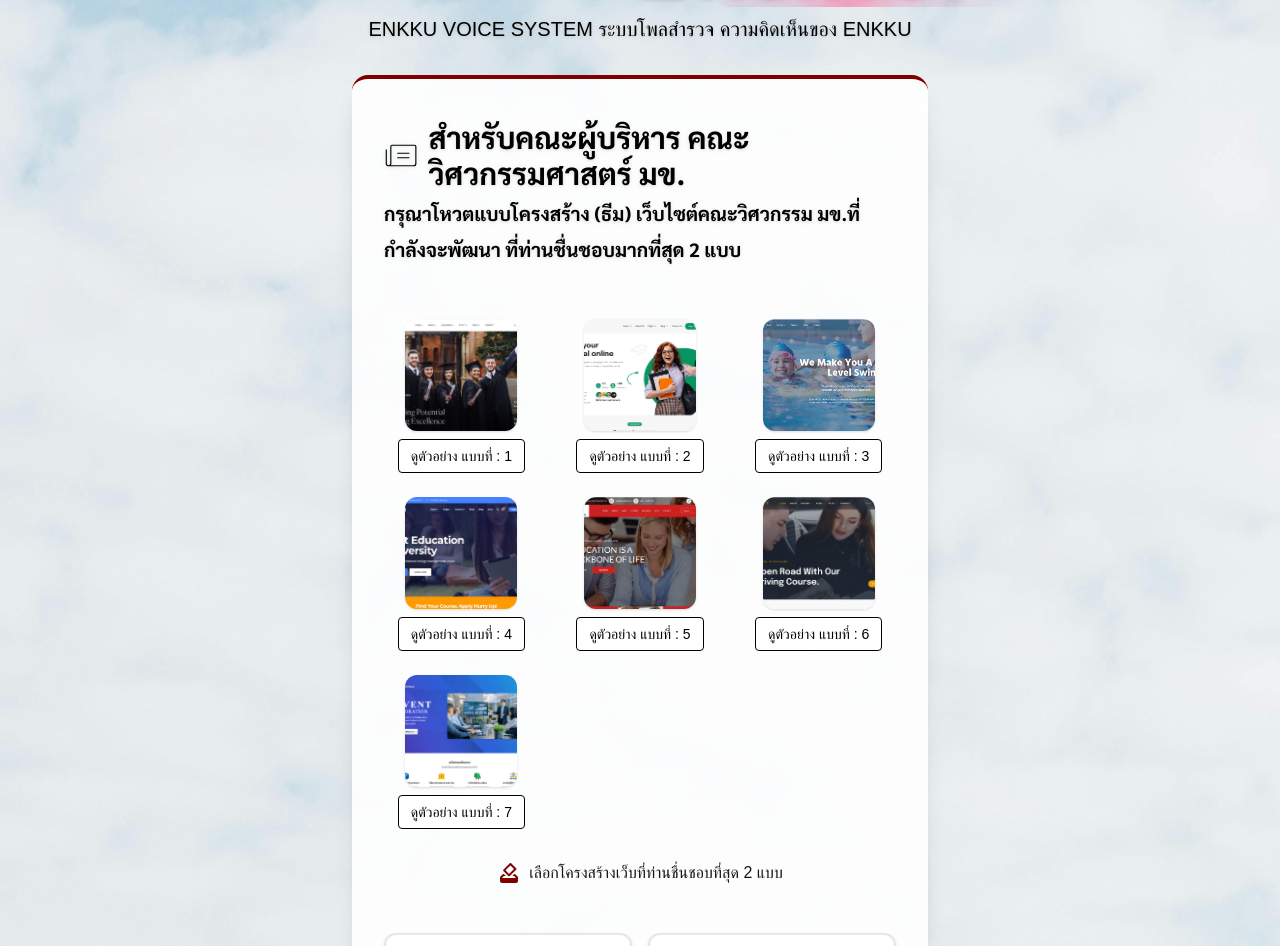
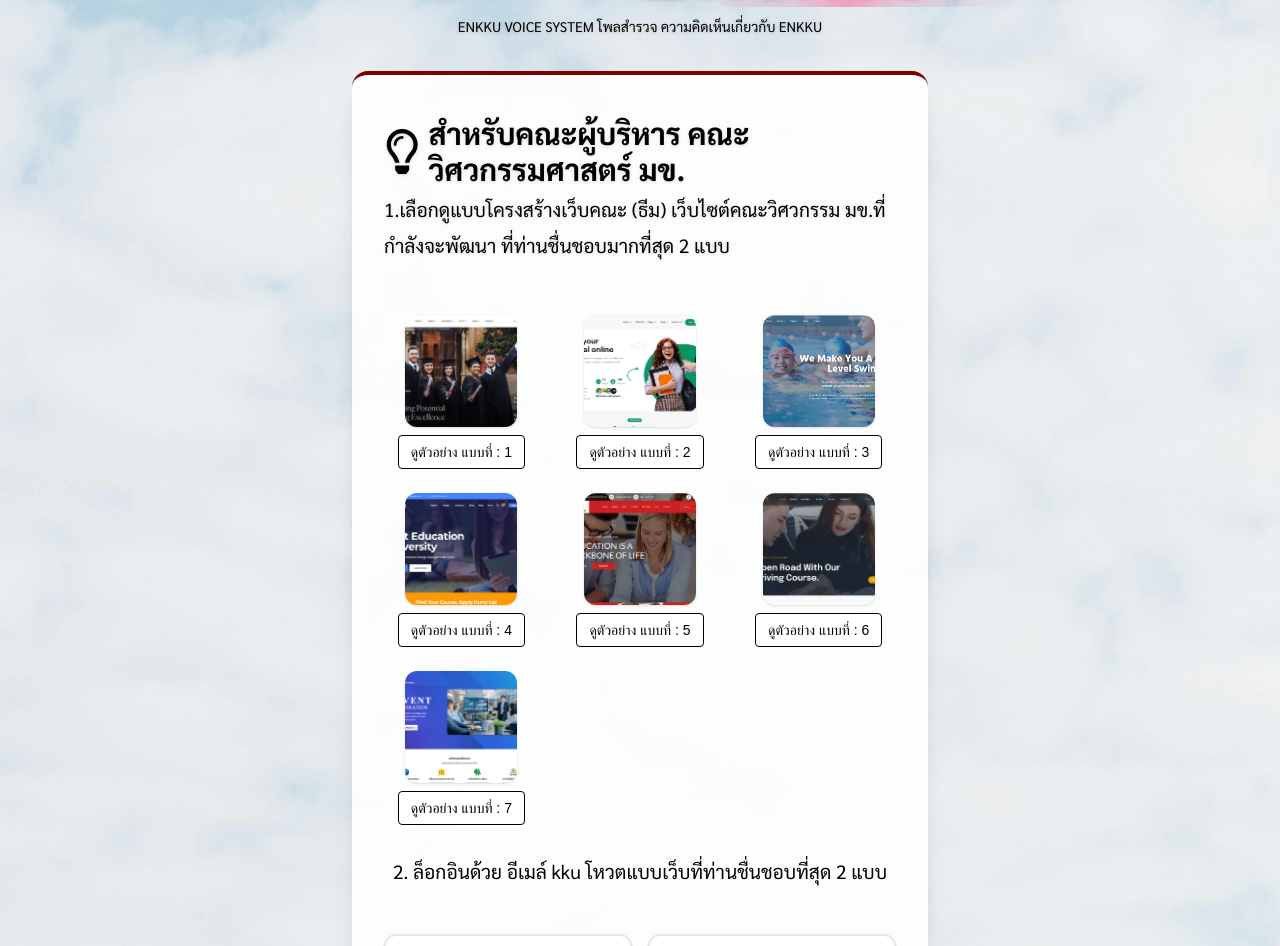
Before and after one commit to gnfdedsec/voteapp, a Next.js app: page / in a window 1280 px wide. Shown: the part 81-1027 px from the top of the page. Built offline with nearby package versions, Linux system fonts and the light colour scheme.

Commit message:
pull start

```diff
--- a/src/app/page.tsx
+++ b/src/app/page.tsx
@@ -5,6 +5,24 @@ import { BiNetworkChart } from "react-icons/bi";
 import { FaRegThumbsUp } from "react-icons/fa";
 import { FaRegLightbulb } from "react-icons/fa";
 import { MdHowToVote } from "react-icons/md";
+import { Inter, Roboto_Mono, Sarabun } from "next/font/google";
+
+const inter = Inter({
+  variable: "--font-inter",
+  subsets: ["latin"],
+});
+
+const robotoMono = Roboto_Mono({
+  variable: "--font-roboto-mono",
+  subsets: ["latin"],
+});
+
+const sarabun = Sarabun({
+  subsets: ["thai", "latin"],
+  weight: ["400", "700"],
+  variable: "--font-sarabun",
+});
+
 const CHOICES = [
   "แบบที่ 1",
   "แบบที่ 2",
@@ -13,7 +31,7 @@ const CHOICES = [
   "แบบที่ 5",
   "แบบที่ 6",
   "แบบที่ 7",
-  "งดแสดงความคิดเห็น",
+  "ฉันไม่มีความคิดเห็นใดๆ",
 ];
 
 export default function Home() {
@@ -46,12 +64,12 @@ export default function Home() {
 
   const handleSelect = (idx: number) => {
     if (idx === 7) {
-      // ถ้าเลือก 'งดแสดงความคิดเห็น' ให้เลือกได้แค่ปุ่มเดียว
+      // ถ้าเลือก 'ฉันไม่มีความคิดเห็นใดๆ' ให้เลือกได้แค่ปุ่มเดียว
       setSelected(selected.includes(7) ? [] : [7]);
     } else {
       // ถ้าเลือกตัวเลือกอื่น
       if (selected.includes(7)) {
-        // ถ้าเลือก 'งดแสดงความคิดเห็น' อยู่ ให้เปลี่ยนเป็นตัวเลือกใหม่
+        // ถ้าเลือก 'ฉันไม่มีความคิดเห็นใดๆ' อยู่ ให้เปลี่ยนเป็นตัวเลือกใหม่
         setSelected([idx]);
       } else if (selected.includes(idx)) {
         setSelected(selected.filter((i) => i !== idx));
@@ -122,7 +140,9 @@ export default function Home() {
             </span>
           </h1>
           <div className="w-full text-center mt-2">
-            <span className="text-base sm:text-xl font-normal text-[#000000] drop-shadow"> ENKKU  VOICE  SYSTEM ระบบโพลสำรวจ ความคิดเห็นของ ENKKU </span>
+            <span className={`text-xs sm:text-sm font-normal text-[#000000] drop-shadow ${sarabun.variable}`} style={{ fontFamily: 'Sarabun, sans-serif' }}>
+              ENKKU VOICE SYSTEM โพลสำรวจ ความคิดเห็นเกี่ยวกับ ENKKU
+            </span>
           </div>
           <style>{`
             @keyframes neon-line-blink {
@@ -154,17 +174,18 @@ export default function Home() {
       <div className="bg-white/90 shadow-xl rounded-2xl px-8 py-10 w-full max-w-xl flex flex-col items-center gap-8 border-t-4 border-[#800000]">
         <link href="https://fonts.googleapis.com/css2?family=Sarabun:wght@700&display=swap" rel="stylesheet" />
         <h2
-          className="text-3xl font-extrabold mb-2 drop-shadow"
-          style={{ color: '#000000', fontFamily: 'Sarabun, sans-serif' }}
+          className={`text-3xl font-extrabold mb-2 drop-shadow text-black ${sarabun.variable}`}
+          style={{ fontFamily: 'Sarabun, sans-serif' }}
         >
-          <span className="inline-flex items-center gap-2">
-            <PiNewspaperThin size={45} color="#000000" />
+          <span className="inline-flex items-center gap-2 text-black" style={{ fontFamily: 'Sarabun, sans-serif' }}>
+            <FaRegLightbulb size={45} color="#000000" />
             สำหรับคณะผู้บริหาร คณะวิศวกรรมศาสตร์  มข. <br/>
           </span>
-          <span style={{ fontSize: '1.2rem', color: '#000', fontWeight: 100, fontFamily: 'sarabun' }}>
-            กรุณาโหวตแบบโครงสร้าง (ธีม)  เว็บไซต์คณะวิศวกรรม มข.ที่กำลังจะพัฒนา ที่ท่านชื่นชอบมากที่สุด 2 แบบ<br/>
+          <span className="text-black" style={{ fontFamily: 'Sarabun, sans-serif', fontSize: '1.2rem', fontWeight: 100 }}>
+            1.เลือกดูแบบโครงสร้างเว็บคณะ (ธีม)  เว็บไซต์คณะวิศวกรรม มข.ที่กำลังจะพัฒนา ที่ท่านชื่นชอบมากที่สุด 2 แบบ
           </span>
         </h2>
+
         <div className="w-full mt-4 grid grid-cols-1 sm:grid-cols-3 gap-6">
           {[1,2,3,4,5,6,7].map((num) => {
             const links = [
@@ -210,9 +231,10 @@ export default function Home() {
         </div>
         {results === null ? (
           <>
-            <div className="text-center mb-4 inline-flex items-center gap-2 justify-center">
-              <MdHowToVote size={24} className="text-[#800000]" />
-              เลือกโครงสร้างเว็บที่ท่านชื่นชอบที่สุด 2 แบบ
+            <div className="text-center mb-4 inline-flex items-center gap-2 justify-center text-black">
+              <span className={`text-black ${sarabun.variable}`} style={{ fontFamily: 'Sarabun, sans-serif', fontSize: '1.2rem', fontWeight: 100 }}>
+                2. ล็อกอินด้วย อีเมล์ kku โหวตแบบเว็บที่ท่านชื่นชอบที่สุด 2 แบบ
+              </span>
             </div>
             <div className="grid grid-cols-1 sm:grid-cols-2 gap-4 w-full">
               {CHOICES.map((choice, idx) => (
```
